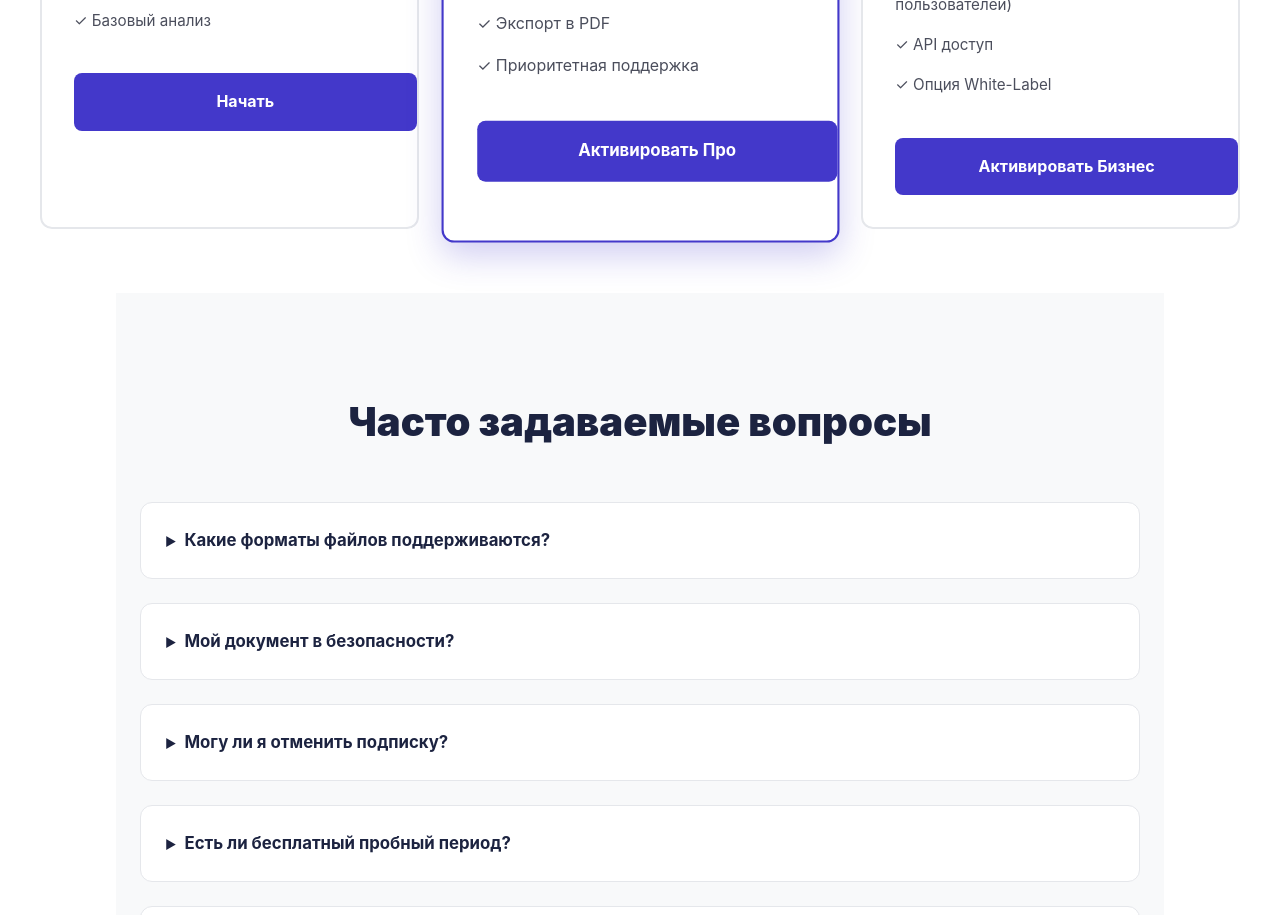
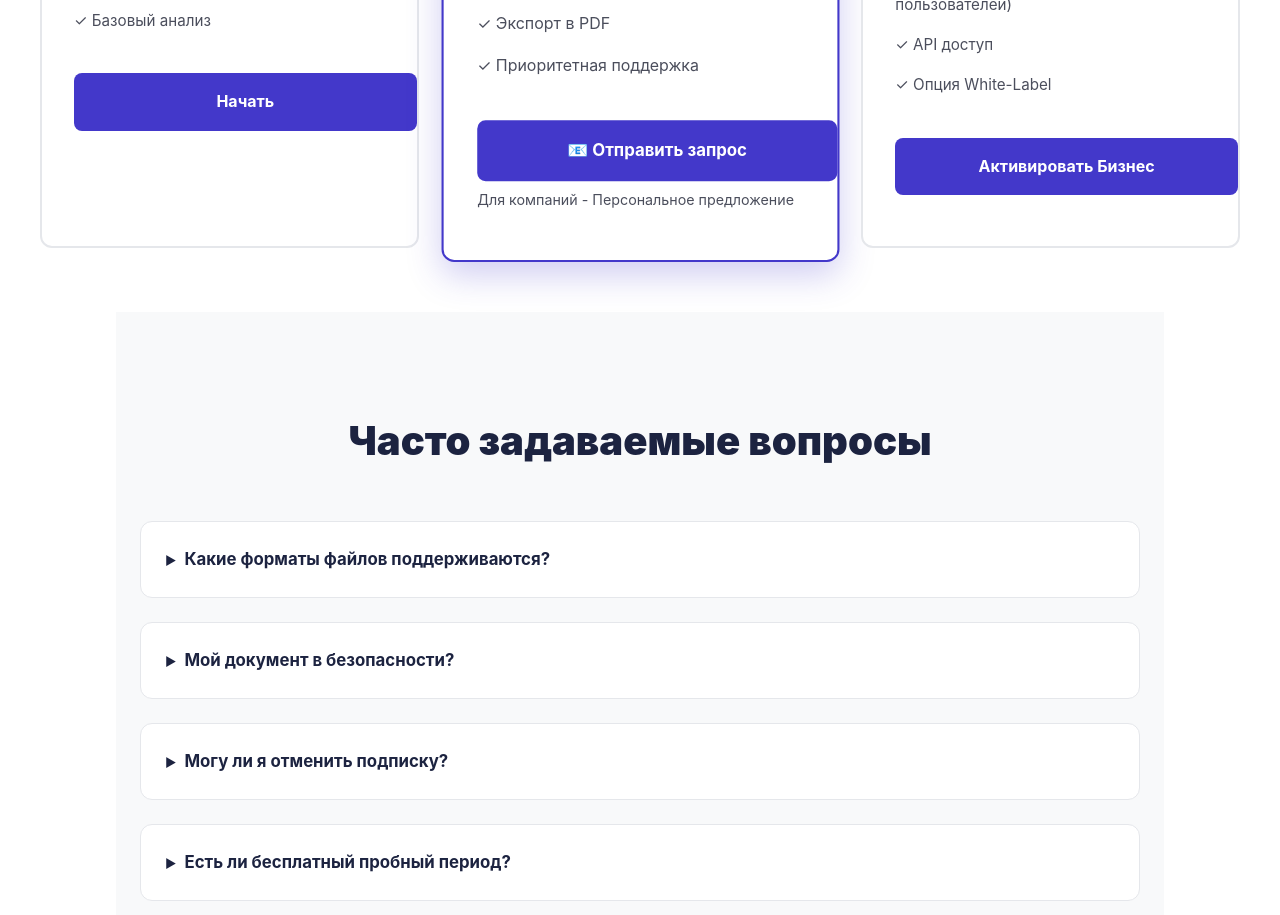
Before and after one commit to SchneiderStudios/deasy-saas, a Next.js app: page / in a window 1280 px wide. Shown: the part 2060-2975 px from the top of the page. Built offline with nearby package versions, Linux system fonts and the light colour scheme.

Commit message:
Add files via upload

```diff
--- a/pages/index.tsx
+++ b/pages/index.tsx
@@ -136,9 +136,12 @@ export default function Home() {
               <li>{t.planProFeature3}</li>
               <li>{t.planProFeature4}</li>
             </ul>
-            <a href="/checkout?plan=pro" className={styles.pricingButton}>
-              {t.planProButton}
+            <a href="mailto:info@deasy.de?subject=Pro%20Plan%20Anfrage" className={styles.pricingButton}>
+              {language === 'de' ? '📧 Anfrage senden' : '📧 Отправить запрос'}
             </a>
+            <p style={{ fontSize: '0.85rem', color: '#4b4e5c', marginTop: '0.5rem' }}>
+              {language === 'de' ? 'Für Unternehmen - Persönliches Angebot' : 'Для компаний - Персональное предложение'}
+            </p>
           </div>
 
           <div className={styles.pricingCard}>
```
